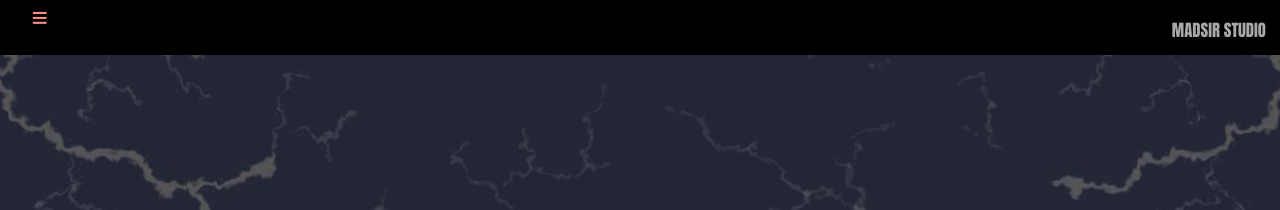
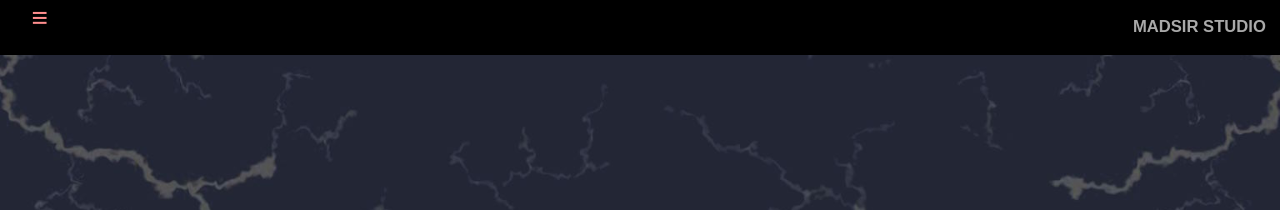
Before and after one commit to Madsir/madsirstudio.github.io, a Jekyll site: the page built from index.html, in a window 1280 px wide. Shown: the top 210 px of the page. Built offline with Jekyll 4.4.1, drawn with Linux system fonts in a browser that asks for light colours.

Commit message:
Update default.html

```diff
--- a/_layouts/default.html
+++ b/_layouts/default.html
@@ -69,7 +69,6 @@ button{
   border:none;
   background-color: rgba(0, 0, 0, 0);
   font-family: Arial, 'Helvetica Neue', Helvetica, sans-serif
-  align-content: center;
   list-style: none;
   font-size: 2.2em;
   color: #ff8e8e;
@@ -89,7 +88,7 @@ a {
 .flexer h3 {
   text-alignment: right;
   font-color:#0b69c2;
-  font-family: impact, sans-serif;
+  font-family: Arial, 'Helvetica Neue', Helvetica, sans-serif
 }
 
 button:hover{
```
